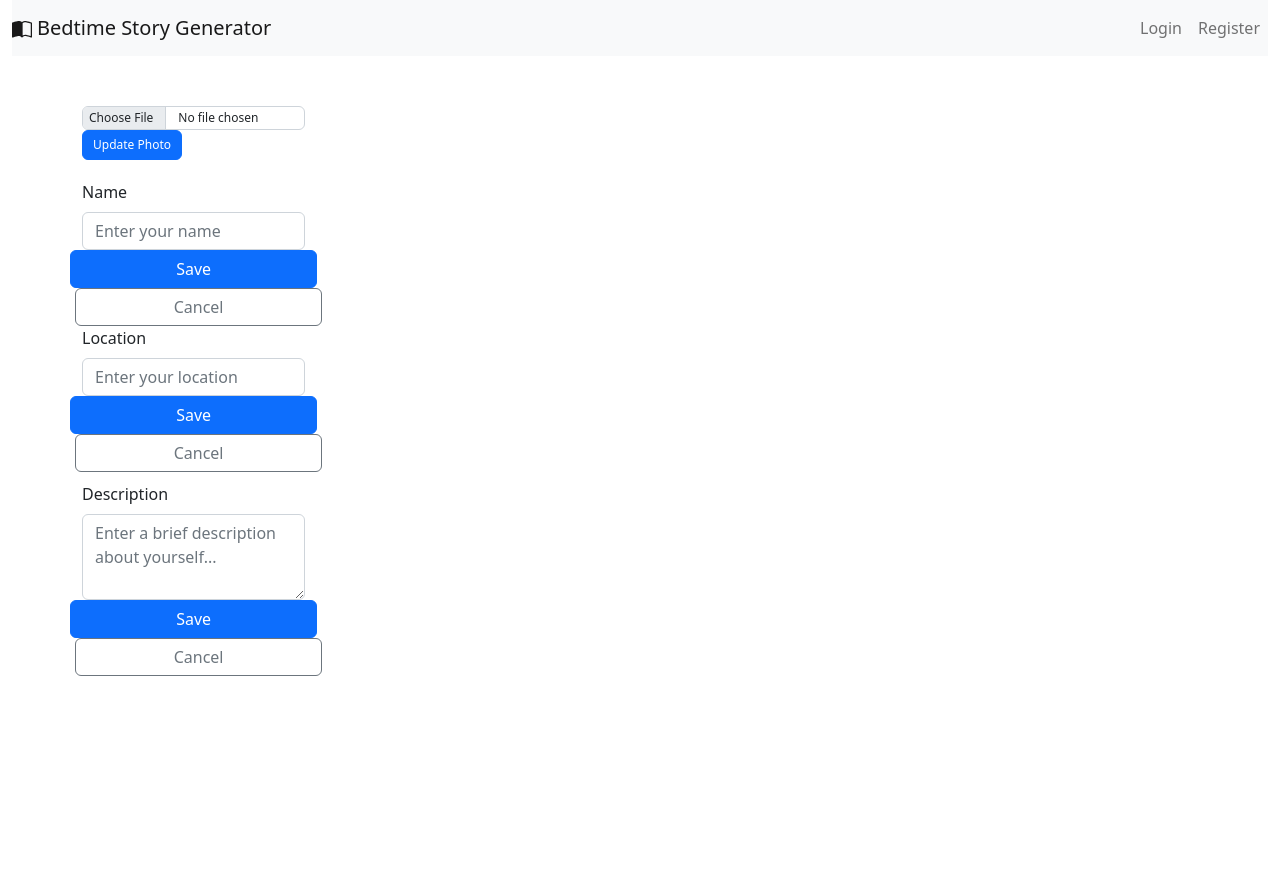
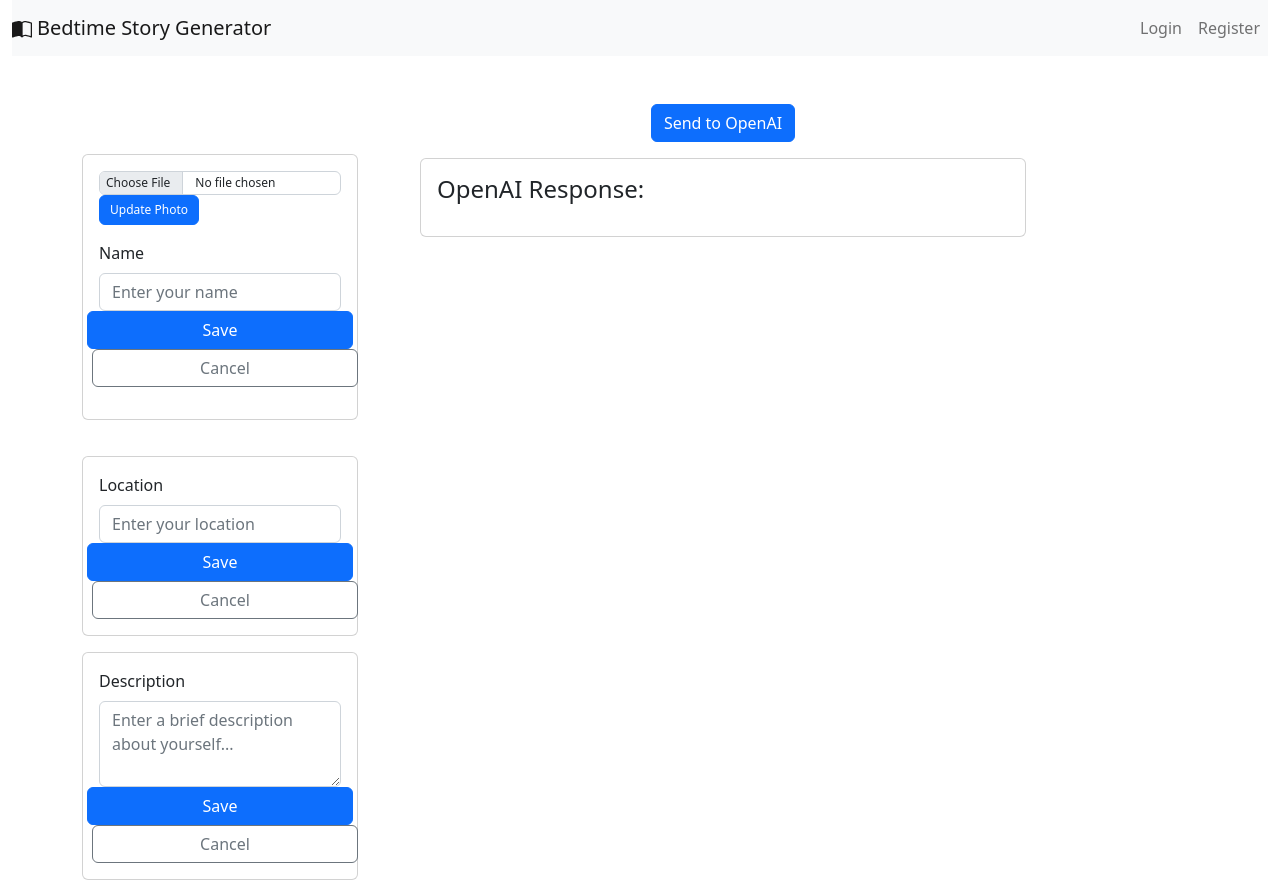
Before and after one commit to adamjweil/BedtimeStoryGenerator, a React (Create React App) app: page /my-account in a window 1280 px wide. Before the commit the page ends 800 px from the top, so only its background shows below. Built offline with nearby package versions, Linux system fonts and the light colour scheme; no server answers.

Commit message:
added character brief to profile page. Have it formatted correctly on the right side of the page

```diff
--- a/src/components/pages/MyAccountPage.js
+++ b/src/components/pages/MyAccountPage.js
@@ -1,18 +1,30 @@
-import React, { useState, useEffect } from 'react';
-import axios from 'axios';
-import { Container, Row, Col, Image, Form, Button, Card } from 'react-bootstrap';
+import React, { useState, useEffect } from "react";
+import axios from "axios";
+import {
+  Container,
+  Row,
+  Col,
+  Image,
+  Form,
+  Button,
+  Card,
+} from "react-bootstrap";
 
 const MyAccountPage = ({ user, setUser }) => {
   const [file, setFile] = useState(null);
-  const [description, setDescription] = useState(user ? user.description || '' : '');
-  const [name, setName] = useState(user ? user.name || '' : '');
-  const [email, setEmail] = useState(user ? user.email || '' : '');
+  const [description, setDescription] = useState(
+    user ? user.description || "" : ""
+  );
+  const [name, setName] = useState(user ? user.name || "" : "");
+  const [email, setEmail] = useState(user ? user.email || "" : "");
 
   const [isEditingName, setIsEditingName] = useState(false);
   const [isEditingDescription, setIsEditingDescription] = useState(false);
 
-  const [location, setLocation] = useState(user ? user.location || '' : '');
+  const [location, setLocation] = useState(user ? user.location || "" : "");
   const [isEditingLocation, setIsEditingLocation] = useState(false);
+
+  const [openAIResponse, setOpenAIResponse] = useState("");
 
   const handleFileChange = (e) => {
     setFile(e.target.files[0]);
@@ -42,17 +54,51 @@ const MyAccountPage = ({ user, setUser }) => {
     setLocation(e.target.value);
   };
 
+  const generateCharacterBrief = async () => {
+    const prompt = `
+        Please take the following details and generate a creative character brief (or character summary).
+        They should be a hero named ${name}.
+        They should be from ${location}.
+        Here is how they would describe the cooler aspects of themselves: ${description}
+        The brief should bring in some creative element that relate to the characters and personalities (not limited to, but mentioned above).
+        The length of the brief should be around 3 to 5 paragraphs, depending on the creative concepts that can be refenrenced from the users description of themselves.
+      `;
+
+    const token = process.env.REACT_APP_OPENAI_API_KEY;
+
+    try {
+      const response = await axios.post(
+        "https://api.openai.com/v1/completions",
+        {
+          prompt: prompt,
+          model: "text-davinci-003",
+          max_tokens: 1000,
+          temperature: 1,
+        },
+        {
+          headers: {
+            "Content-Type": "application/json",
+            Authorization: `Bearer ${token}`,
+          },
+        }
+      );
+      setOpenAIResponse(response.data.choices[0].text);
+    } catch (error) {
+      alert("Error sending data to OpenAI");
+    }
+  };
+
   const handleLocationSubmit = async (e) => {
     e.preventDefault();
-    const token = localStorage.getItem('token');
+    const token = localStorage.getItem("token");
     try {
       const response = await axios.put(
-        '/api/user/updateLocation',
+        "/api/user/updateLocation",
         { location },
         {
           headers: {
-            'Content-Type': 'application/json',
-            'Authorization': `Bearer ${token}`,
+            "Content-Type": "application/json",
+            Authorization: `Bearer ${token}`,
           },
         }
       );
@@ -60,49 +106,56 @@ const MyAccountPage = ({ user, setUser }) => {
       // Update the user object with the new location
       const updatedUser = { ...user, location: response.data.location };
       setUser(updatedUser);
-      localStorage.setItem('user', JSON.stringify(updatedUser));
+      localStorage.setItem("user", JSON.stringify(updatedUser));
       setIsEditingLocation(false);
-      alert('Location updated successfully');
+      alert("Location updated successfully");
     } catch (error) {
-      alert('Error updating location');
+      alert("Error updating location");
     }
   };
 
   const handleProfilePictureSubmit = async (e) => {
     e.preventDefault();
     const formData = new FormData();
-    formData.append('profilePicture', file);
+    formData.append("profilePicture", file);
 
-    const token = localStorage.getItem('token');
+    const token = localStorage.getItem("token");
     try {
-      const response = await axios.post('/api/user/updateProfilePicture', formData, {
+      const response = await axios.post(
+        "/api/user/updateProfilePicture",
+        formData,
+        {
           headers: {
-          'Content-Type': 'multipart/form-data',
-          'Authorization': `Bearer ${token}`,
+            "Content-Type": "multipart/form-data",
+            Authorization: `Bearer ${token}`,
           },
-      });
+        }
+      );
 
       // Update the user object with the new profilePicture
-      const updatedUser = { ...user, profilePicture: response.data.profilePicture };
+      const updatedUser = {
+        ...user,
+        profilePicture: response.data.profilePicture,
+      };
       setUser(updatedUser);
-      localStorage.setItem('user', JSON.stringify(updatedUser));
-      alert('Profile picture updated successfully');
+      localStorage.setItem("user", JSON.stringify(updatedUser));
+      alert("Profile picture updated successfully");
     } catch (error) {
-      alert('Error updating profile picture');
+      alert("Error updating profile picture");
     }
   };
 
   const handleNameSubmit = async (e) => {
     e.preventDefault();
-    const token = localStorage.getItem('token');
+    const token = localStorage.getItem("token");
     try {
       const response = await axios.put(
-        '/api/user/updateName',
+        "/api/user/updateName",
         { name },
         {
           headers: {
-            'Content-Type': 'application/json',
-            'Authorization': `Bearer ${token}`,
+            "Content-Type": "application/json",
+            Authorization: `Bearer ${token}`,
           },
         }
       );
@@ -110,25 +163,25 @@ const MyAccountPage = ({ user, setUser }) => {
       // Update the user object with the new name
       const updatedUser = { ...user, name: response.data.name };
       setUser(updatedUser);
-      localStorage.setItem('user', JSON.stringify(updatedUser));
+      localStorage.setItem("user", JSON.stringify(updatedUser));
       setIsEditingName(false);
-      alert('Name updated successfully');
+      alert("Name updated successfully");
     } catch (error) {
-      alert('Error updating name');
+      alert("Error updating name");
     }
   };
 
   const handleDescriptionSubmit = async (e) => {
     e.preventDefault();
-    const token = localStorage.getItem('token');
+    const token = localStorage.getItem("token");
     try {
       const response = await axios.put(
-        '/api/user/updateDescription',
+        "/api/user/updateDescription",
         { description },
         {
           headers: {
-            'Content-Type': 'application/json',
-            'Authorization': `Bearer ${token}`,
+            "Content-Type": "application/json",
+            Authorization: `Bearer ${token}`,
           },
         }
       );
@@ -136,61 +189,78 @@ const MyAccountPage = ({ user, setUser }) => {
       // Update the user object with the new description
       const updatedUser = { ...user, description: response.data.description };
       setUser(updatedUser);
-      localStorage.setItem('user', JSON.stringify(updatedUser));
+      localStorage.setItem("user", JSON.stringify(updatedUser));
       setIsEditingDescription(false);
-      alert('Description updated successfully');
+      alert("Description updated successfully");
     } catch (error) {
-      alert('Error updating description');
+      alert("Error updating description");
     }
   };
 
   useEffect(() => {
     if (user) {
-      setDescription(user.description || '');
-      setName(user.name || '');
-      setLocation(user.location || '');
-
+      setDescription(user.description || "");
+      setName(user.name || "");
+      setLocation(user.location || "");
     }
   }, [user]);
 
   return (
     <Container>
       <Row>
-      <Col>
-        <Row style={{paddingTop: '50px', paddingBottom: '20px'}}>
+        <Col sm={4}>
+          <Row
+            className="mt-5"
+            style={{ paddingTop: "50px", paddingBottom: "20px" }}
+          >
+            <Col style={{ minWidth: "300px" }}>
+              <Card>
+                <Card.Body>
+                  <Row className="justify-content-center mb-3">
                     {user && user.profilePicture ? (
-              <div>
-                <img
+                      <Image
                         src={`/${user.profilePicture}`}
                         alt="ProfilePicture"
-                  className="img-thumbnail"
-                  style={{ width: '200px', height: '200px', objectFit: 'cover', borderRadius: '100px' }}
+                        roundedCircle
+                        style={{
+                          width: "200px",
+                          height: "200px",
+                          objectFit: "cover",
+                        }}
                       />
-                <p>{user.email}</p>
-              </div>
-
                     ) : (
-
-            <div>
                       <Form onSubmit={handleProfilePictureSubmit}>
                         <Form.Group>
-
-                <Form.Control   style={{ fontSize: '12px', padding: '2px 6px' }} type="file" onChange={handleFileChange} required />
+                          <Form.Control
+                            style={{ fontSize: "12px", padding: "2px 6px" }}
+                            type="file"
+                            onChange={handleFileChange}
+                            required
+                          />
                         </Form.Group>
-              <Button type="submit" style={{ fontSize: '12px', padding: '5px 10px' }}>Update Photo</Button>
+                        <Button
+                          type="submit"
+                          style={{ fontSize: "12px", padding: "5px 10px" }}
+                        >
+                          Update Photo
+                        </Button>
                       </Form>
-            </div>
                     )}
                   </Row>
 
-
-        <Row>
+                  <Row className="d-flex justify-content-between mb-3">
+                    <div>
                       <Form onSubmit={handleNameSubmit}>
                         {user && !isEditingName && user.name ? (
                           <div>
                             <h3>
-                Hey, I'm {user.name}!!{' '}
-                <Button style={{ borderWidth: 3,}} onClick={toggleEditName} variant="outline-primary" size="sm">
+                              Hey, I'm {user.name}!!{" "}
+                              <Button
+                                style={{ borderWidth: 3 }}
+                                onClick={toggleEditName}
+                                variant="outline-primary"
+                                size="sm"
+                              >
                                 Edit
                               </Button>
                             </h3>
@@ -208,31 +278,46 @@ const MyAccountPage = ({ user, setUser }) => {
                               />
                             </Form.Group>
                             <Button type="submit">Save</Button>
-                <Button variant="outline-secondary" onClick={toggleEditName} style={{ marginLeft: '5px' }}>
+                            <Button
+                              variant="outline-secondary"
+                              onClick={toggleEditName}
+                              style={{ marginLeft: "5px" }}
+                            >
                               Cancel
                             </Button>
                           </Row>
                         )}
                       </Form>
+                    </div>
                   </Row>
-        <Row>
+                </Card.Body>
+              </Card>
+            </Col>
+          </Row>
+
+          <Row className="mt-3">
+            <Col style={{ minWidth: "300px" }}>
+              <Card>
+                <Card.Body>
                   <Form onSubmit={handleLocationSubmit}>
                     {!isEditingLocation && user && user.location ? (
                       <div>
                         <p>
-              I live in {user.location}{' '}
+                          I live in {user.location}{" "}
                           <Button
                             onClick={toggleEditLocation}
                             variant="outline-primary"
                             size="sm"
-                style={{ fontSize: '0.5rem', padding: '2px 5px' }}
+                            style={{
+                              fontSize: "0.5rem",
+                              padding: "2px 5px",
+                            }}
                           >
                             Edit
                           </Button>
                         </p>
                       </div>
                     ) : (
-
                       <Row>
                         <Form.Group>
                           <Form.Label>Location</Form.Label>
@@ -245,29 +330,40 @@ const MyAccountPage = ({ user, setUser }) => {
                           />
                         </Form.Group>
                         <Button type="submit">Save</Button>
-              <Button variant="outline-secondary" onClick={toggleEditLocation} style={{ marginLeft: '5px' }}>
+                        <Button
+                          variant="outline-secondary"
+                          onClick={toggleEditLocation}
+                          style={{ marginLeft: "5px" }}
+                        >
                           Cancel
                         </Button>
                       </Row>
-
                     )}
                   </Form>
+                </Card.Body>
+              </Card>
+            </Col>
           </Row>
-
-
-      <Row style={{paddingTop: '10px'}}>
+          <Row className="mt-3">
+            <Col style={{ minWidth: "300px" }}>
+              <Card>
+                <Card.Body>
                   <Form onSubmit={handleDescriptionSubmit}>
                     {!isEditingDescription && user && user.description ? (
                       <div>
                         <p>
-              {user.description}{' '}
-              <Button style={{height: '25px', fontSize: '10px'}} onClick={toggleEditDescription} variant="outline-primary" size="sm">
+                          {user.description}{" "}
+                          <Button
+                            style={{ height: "25px", fontSize: "10px" }}
+                            onClick={toggleEditDescription}
+                            variant="outline-primary"
+                            size="sm"
+                          >
                             Edit
                           </Button>
                         </p>
                       </div>
                     ) : (
-
                       <Row>
                         <Form.Group>
                           <Form.Label>Description</Form.Label>
@@ -281,19 +377,49 @@ const MyAccountPage = ({ user, setUser }) => {
                           />
                         </Form.Group>
                         <Button type="submit">Save</Button>
-              <Button variant="outline-secondary" onClick={toggleEditDescription} style={{ marginLeft: '5px' }}>
+                        <Button
+                          variant="outline-secondary"
+                          onClick={toggleEditDescription}
+                          style={{ marginLeft: "5px" }}
+                        >
                           Cancel
                         </Button>
                       </Row>
-
                     )}
                   </Form>
+                </Card.Body>
+              </Card>
+            </Col>
+          </Row>
+        </Col>
+      </Row>
+      <Row>
+        <Col
+          sm={12}
+          className="d-flex flex-column align-items-center"
+          style={{ marginLeft: "50px" }}
+        >
+          {" "}
+          {/* Right two columns for OpenAI API */}
+          <div className="mt-5">
+            <Button onClick={generateCharacterBrief}>Send to OpenAI</Button>
+          </div>
+          <Row className="mt-3 w-100">
+            {" "}
+            {/* OpenAI Response */}
+            <Col>
+              <Card>
+                <Card.Body>
+                  <h4>OpenAI Response:</h4>
+                  <p>{openAIResponse}</p>
+                </Card.Body>
+              </Card>
+            </Col>
           </Row>
         </Col>
       </Row>
     </Container>
   );
-
 };
 
 export default MyAccountPage;
--- a/src/components/pages/RegisterPage.js
+++ b/src/components/pages/RegisterPage.js
@@ -1,37 +1,47 @@
-import React, { useState } from 'react';
-import { useNavigate } from 'react-router-dom';
-import axios from 'axios';
-import { Form, Button } from 'react-bootstrap';
+import React, { useState } from "react";
+import { useNavigate } from "react-router-dom";
+import axios from "axios";
+import { Form, Button } from "react-bootstrap";
 
 const RegisterPage = ({ setUser }) => {
-  const [email, setEmail] = useState('');
-  const [password, setPassword] = useState('');
+  const [email, setEmail] = useState("");
+  const [password, setPassword] = useState("");
   const navigate = useNavigate();
-
 
   const handleSubmit = async (e) => {
     e.preventDefault();
     try {
-      const response = await axios.post('/api/auth/register', { email, password });
-      console.log(response)
+      const response = await axios.post("/api/auth/register", {
+        email,
+        password,
+      });
+      console.log(response);
       // Store the JWT token received in the response
-      localStorage.setItem('token', response.data.token);
+      localStorage.setItem("token", response.data.token);
 
-         // Log the user in after successful registration
-        const loginResponse = await axios.post('/api/auth/login', { email, password });
-        localStorage.setItem('token', loginResponse.data.token);
-        axios.defaults.headers.common['Authorization'] = `Bearer ${loginResponse.data.token}`;
-        setUser(loginResponse.data.user);
-        localStorage.setItem('user', JSON.stringify(loginResponse.data.user));
-
+      // Log the user in after successful registration
+      const loginResponse = await axios.post("/api/auth/login", {
+        email,
+        password,
+      });
+      localStorage.setItem("token", loginResponse.data.token);
+      axios.defaults.headers.common[
+        "Authorization"
+      ] = `Bearer ${loginResponse.data.token}`;
+      setUser(loginResponse.data.user);
+      localStorage.setItem("user", JSON.stringify(loginResponse.data.user));
 
       // Navigate to the desired page after successful registration and login
-      navigate('/my-account');
+      navigate("/my-account");
     } catch (error) {
-        console.log(error.response);
-        alert('Error registering. Please try again. ' + (error.response && error.response.data.message ? error.response.data.message : ''));
-      }
-
+      console.log(error.response);
+      alert(
+        "Error registering. Please try again. " +
+          (error.response && error.response.data.message
+            ? error.response.data.message
+            : "")
+      );
+    }
   };
 
   return (
```
Also changed, not shown: src/components/pages/GenerateStoryPage.js (+18 -14 lines), src/components/pages/LoginPage.js (+10 -10 lines), 1 other file (tests, documents, lock files or other folders). Lines whose indentation alone changed are shown as unchanged.
